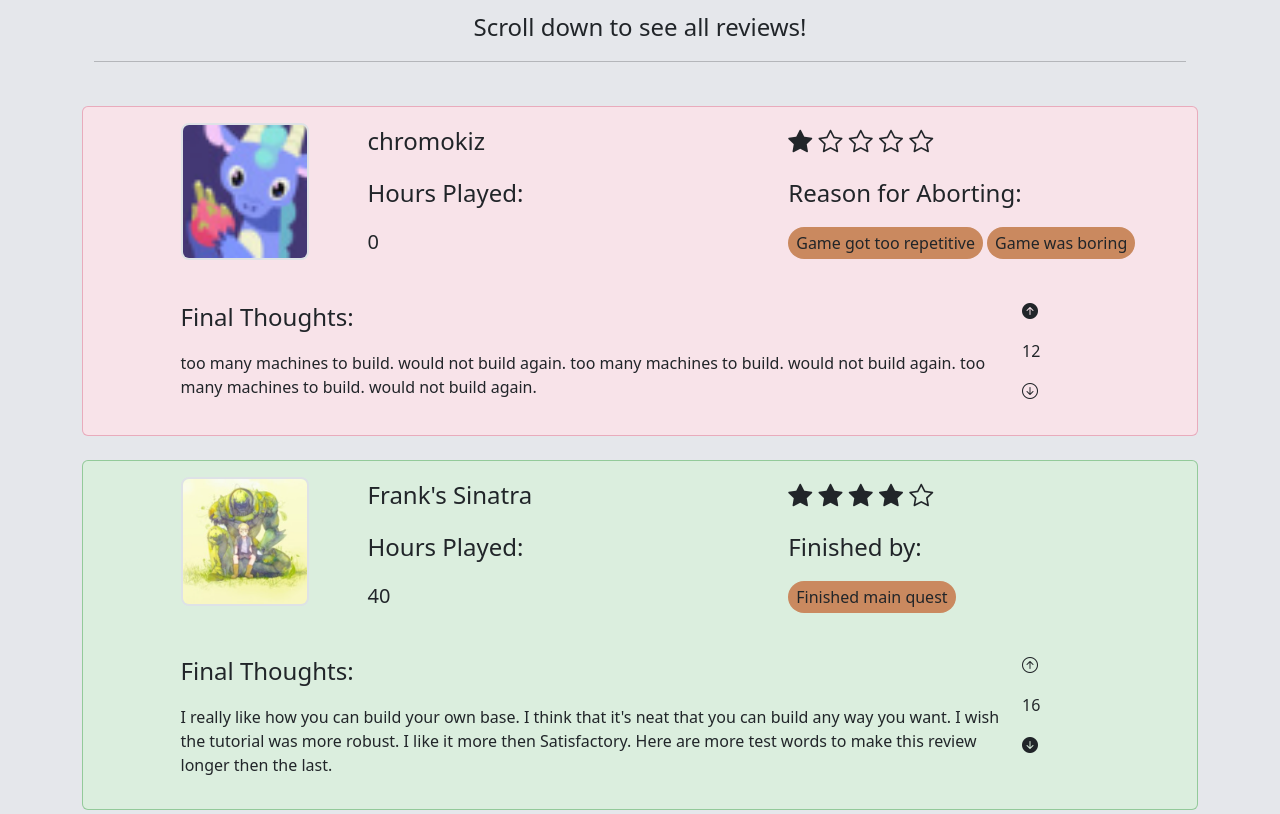
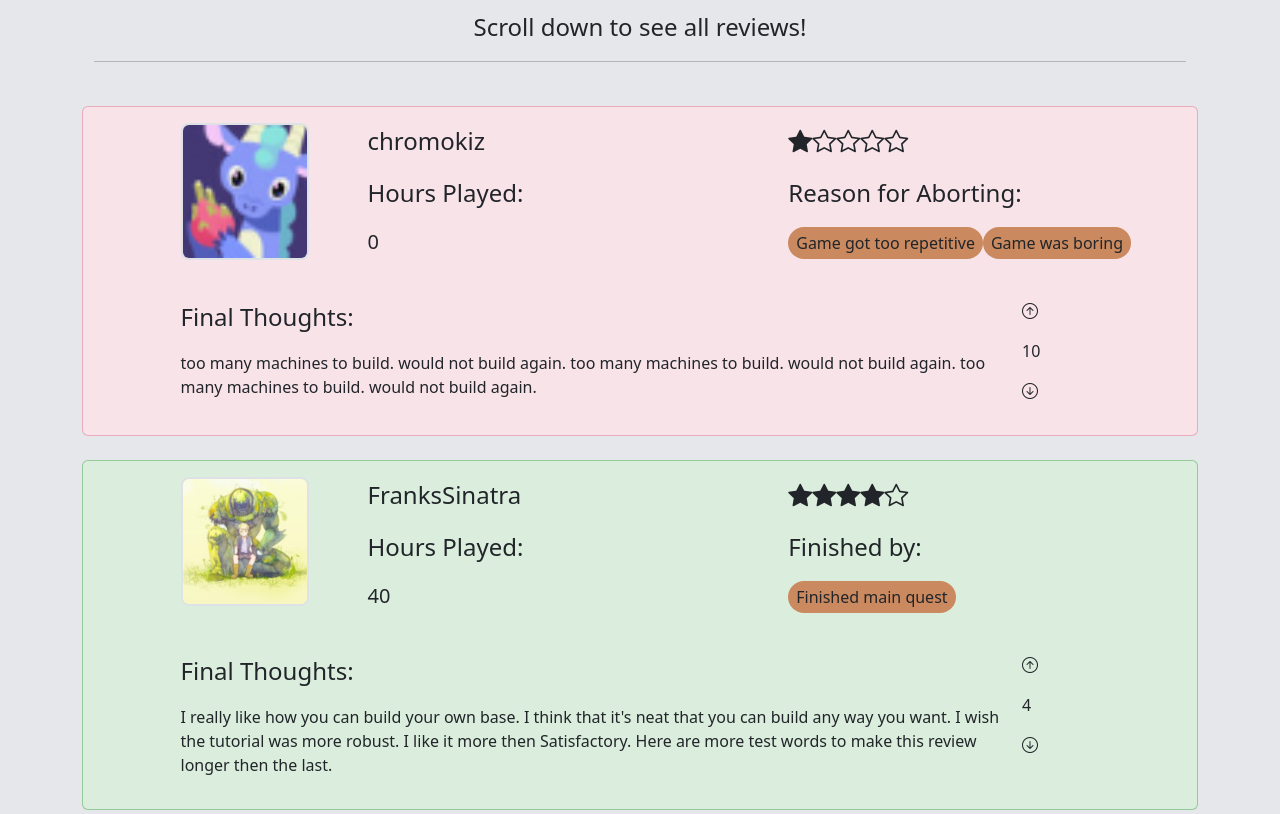
Before and after one commit to Penza-WCTC/Steam-Backlog-Website, a website: page index.html in a window 1280 px wide. Shown: the part 1260-2074 px from the top of the page. Drawn offline with nearby package versions, Linux system fonts and the light colour scheme.

Commit message:
1.6.2 - Review on Index load dynamically

```diff
--- a/index.html
+++ b/index.html
@@ -30,7 +30,7 @@
         </div>
     </nav>
 
-    <div class="container">
+    <div  id="app" class="container">
 
         <div id="view1" class="">
 
@@ -368,24 +368,22 @@
                 <hr>
             </div>
 
-            <div class="contianer text-start">
-                <div class="container pb-3 my-4 bg-danger-subtle rounded border border-opacity-50 border-danger py-3 px-1">
+            <div  class="contianer text-start" v-for="review in reviewList">
+                <div :class="{'container':true, 'pb-3':true, 'my-4':true, 'rounded':true, 'border':true, 'border-opacity-50':true, 'border-danger': !review.finished, 'border-success': review.finished, 'py-3':true, 'px-1':true, 'bg-danger-subtle': !review.finished, 'bg-success-subtle': review.finished}">
                     <div class="row g-3">
                         <div class="col-md-2 offset-md-1 d-none d-md-block">
-                            <img src="../images/test-images/chromokizProfileIcon.png"
-                                alt="A profile picture for chromokiz" class="w-75 mx-auto border border-2 rounded-3">
+                            <img :src="`../images/test-images/${review.username}ProfileIcon.png`"
+                                :alt="`A profile picture for ${review.username}`" class="w-75 mx-auto border border-2 rounded-3">
                         </div>
                         <div class="col-md-9 offset-1 offset-md-0">
                             <div class="row g-3">
                                 <div class="col-md-6">
-                                    <p class="fs-4">chromokiz</p>
+                                    <p class="fs-4">{{review.username}}</p>
                                 </div>
                                 <div class="col-md-6">
-                                    <p class="fs-4"><i class="bi bi-star-fill"></i>
-                                        <i class="bi bi-star"></i>
-                                        <i class="bi bi-star"></i>
-                                        <i class="bi bi-star"></i>
-                                        <i class="bi bi-star"></i>
+                                    <p class="fs-4" >
+                                        <i class="bi bi-star-fill" v-for="n in review.ratingNumber"></i>
+                                        <i class="bi bi-star" v-for="n in (review.ratingNumber-5)*-1" v-if="(review.ratingNumber-5)*-1"></i>
                                     </p>
                                 </div>
                             </div>
@@ -395,19 +393,16 @@
                                         <p class="fs-4">Hours Played:</p>
                                     </div>
                                     <div class="row">
-                                        <p class="fs-5">0</p>
+                                        <p class="fs-5">{{review.hours}}</p>
                                     </div>
                                 </div>
                                 <div class="col-md-6">
                                     <div class="row">
-                                        <p class="fs-4">Reason for Aborting:</p>
+                                        <p class="fs-4">{{review.finished ? "Finished by" : "Reason for Aborting"}}:</p>
                                     </div>
                                     <div class="row">
                                         <div class="col-md-auto">
-                                            <p class="px-2 py-1 fs-6 rounded-pill bg-info d-inline-block">Game got too
-                                                repetitive</p>
-                                            <p class="px-2 py-1 fs-6 rounded-pill bg-info d-inline-block">Game was boring</p>
-
+                                            <p class="px-2 py-1 fs-6 rounded-pill bg-info d-inline-block" v-for="userReasons in review.reasons">{{userReasons}}</p>
                                         </div>
                                     </div>
                                 </div>
@@ -417,75 +412,12 @@
                     <div class="row g-3 mt-2">
                         <div class="offset-1 col-9">
                             <p class="fs-4">Final Thoughts:</p>
-                            <p class="fs-6">too many machines to build. would not build again. too many machines to build. would not
-                                build again.
-                                too many machines to build. would not build again.</p>
+                            <p class="fs-6">{{review.review}}</p>
                         </div>
                         <div class="col-2">
-                            <p><i class="bi bi-arrow-up-circle-fill"></i></p>
-                            <div><p>12</p></div>
-                            <p><i class="bi bi-arrow-down-circle"></i></p>
-                        </div>
-                    </div>
-                </div>
-
-                <div class="container pb-3 my-4 bg-success-subtle rounded border border-opacity-50 border-success py-3 px-1">
-                    <div class="row g-3">
-                        <div class="col-md-2 offset-md-1 d-none d-md-block">
-                            <img src="../images/test-images/franksSinatraProfileIcon.png"
-                                alt="A profile picture for chromokiz" class="w-75 mx-auto rounded-3 border border-2">
-                        </div>
-                        <div class="col-md-9 offset-1 offset-md-0">
-                            <div class="row g-3">
-                                <div class="col-md-6">
-                                    <p class="fs-4">Frank's Sinatra</p>
-                                </div>
-                                <div class="col-md-6">
-                                    <p class="fs-4"><i class="bi bi-star-fill"></i>
-                                        <i class="bi bi-star-fill"></i>
-                                        <i class="bi bi-star-fill"></i>
-                                        <i class="bi bi-star-fill"></i>
-                                        <i class="bi bi-star"></i>
-                                    </p>
-                                </div>
-                            </div>
-                            <div class="row g-3">
-                                <div class="col-md-6  d-none d-md-block">
-                                    <div class="row">
-                                        <p class="fs-4">Hours Played:</p>
-                                    </div>
-                                    <div class="row">
-                                        <p class="fs-5">40</p>
-                                    </div>
-                                </div>
-                                <div class="col-md-6">
-                                    <div class="row">
-                                        <p class="fs-4">Finished by:</p>
-                                    </div>
-                                    <div class="row">
-                                        <div class="col-md-auto">
-                                            <p class="px-2 py-1 fs-6 rounded-pill bg-info d-inline-block">Finished main quest</p>
-                                        </div>
-                                    </div>
-                                </div>
-                            </div>
-                        </div>
-                    </div>
-                    <div class="row g-3 mt-2">
-                        <div class="offset-1 col-9">
-                            <p class="fs-4">Final Thoughts:</p>
-                            <p class="fs-6">I really like how you can build your own base. I think that it's neat that you can build
-                                any
-                                way you want. I wish the tutorial was more robust.
-                                I like it more then Satisfactory. Here are more test words to make this review longer
-                                then
-                                the last.
-                            </p>
-                        </div>
-                        <div class="col-2">
-                            <p><i class="bi bi-arrow-up-circle"></i></p>
-                            <div><p>16</p></div>
-                            <p><i class="bi bi-arrow-down-circle-fill"></i></p>
+                            <p><i @click="review.communityVote++" :class="{'bi':true, 'bi-arrow-up-circle':true}"></i></p>
+                            <div><p>{{review.communityVote}}</p></div>
+                            <p><i @click="review.communityVote--" :class="{'bi':true, 'bi-arrow-down-circle':true}"></i></p>
                         </div>
                     </div>
                 </div>
@@ -803,6 +735,14 @@
 
 <script src="../js/mover.js"></script>
 
+<script type="module">
+
+    import app from './js/app.js';
+
+    app.mount('#app');
+
+</script>
+
 <script src="https://cdn.jsdelivr.net/npm/bootstrap@5.2.3/dist/js/bootstrap.bundle.min.js"
     integrity="sha384-kenU1KFdBIe4zVF0s0G1M5b4hcpxyD9F7jL+jjXkk+Q2h455rYXK/7HAuoJl+0I4"
     crossorigin="anonymous"></script>
--- a/js/app.js
+++ b/js/app.js
@@ -1,76 +1,61 @@
-import {createApp} from 'https://unpkg.com/vue@3/dist/vue.global.js';
+import { createApp } from "https://unpkg.com/vue@3/dist/vue.esm-browser.js";
 
 const app = createApp({
-    data:function(){
-        return{
-            newReview:{
-                userID,
-                gameID,
-                ratingNumber,
-                hours,
-                reasons,
-                finished,
-                review
+    data: function () {
+        return {
+            newReview: {
+                gameID : 0,
+                ratingNumber : 0,
+                hours : 0,
+                reasons : [],
+                finished : true,
+                review : "",
+                username : "",
+                communityVote: 0,
             },
-            newUser:{
-                userID,
-                image,
-                username
-            },
-            reviewList:{
-                [
-                    {
-                        userID = 1,
-                        gameID,
-                        ratingNumber = 1,
-                        hours = 0,
-                        reasons = ['Game got too repetitive','Game was boring'],
-                        finished = false,
-                        review = 'too many machines to build. would not build again. too many machines to build. would not build again. too many machines to build. would not build again.'
-                    },
+            reviewList: [
+                {
+                    userID: 1,
+                    gameID: 0,
+                    ratingNumber: 1,
+                    hours: 0,
+                    reasons: ['Game got too repetitive', 'Game was boring'],
+                    finished: false,
+                    review: 'too many machines to build. would not build again. too many machines to build. would not build again. too many machines to build. would not build again.',
+                    username: 'chromokiz',
+                    communityVote: 10,
+                },
 
-                    {
-                        userID = 2,
-                        gameID,
-                        ratingNumber = 4,
-                        hours = 40,
-                        reasons = ['Finished main quest'],
-                        finished = true,
-                        review = "I really like how you can build your own base. I think that it's neat that you can build any way you want. I wish the tutorial was more robust. I like it more then Satisfactory. Here are more test words to make this review longer then the last."
-                    }
-                ]
-            },
-            userList:{
-                [
-                    {
-                        userID = 1,
-                        image = 'chromokizProfileIcon',
-                        username = 'chromokiz'
-                    },
-                    {
-                        userID = 2,
-                        image = 'franksSinatraProfileIcon',
-                        username = 'Franks Sinatra'
-                    }
-                ]
-            }
-
+                {
+                    userID: 2,
+                    gameID : 0,
+                    ratingNumber: 4,
+                    hours: 40,
+                    reasons: ['Finished main quest'],
+                    finished: true,
+                    review: "I really like how you can build your own base. I think that it's neat that you can build any way you want. I wish the tutorial was more robust. I like it more then Satisfactory. Here are more test words to make this review longer then the last.",
+                    username: 'FranksSinatra',
+                    communityVote: 4,
+                },
+            ],
         }
     },
 
-    methods:{
+    methods: {
 
     },
 
-    computed:{
+    computed: {
 
     },
 
-    mounted:function(){
+    mounted: function () {
 
     },
 
-    watch:{
+    watch: {
 
     },
 });
+
+export default app;
```
